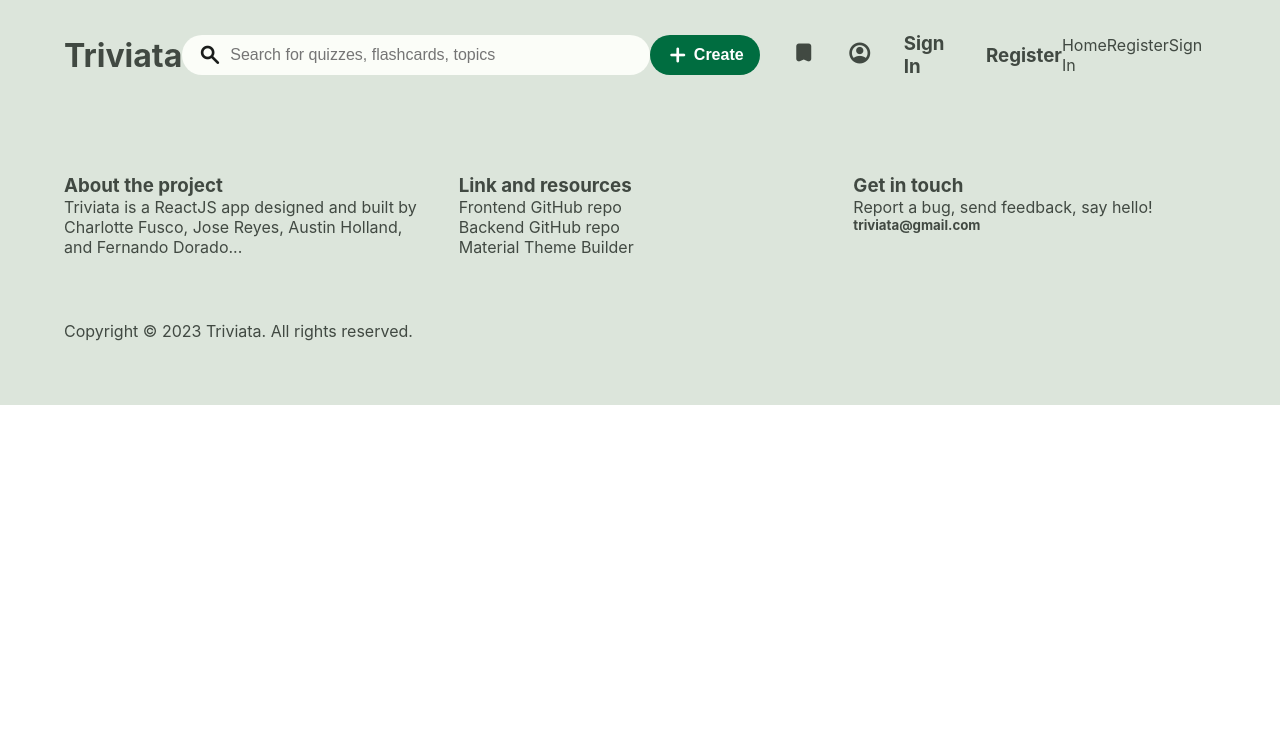
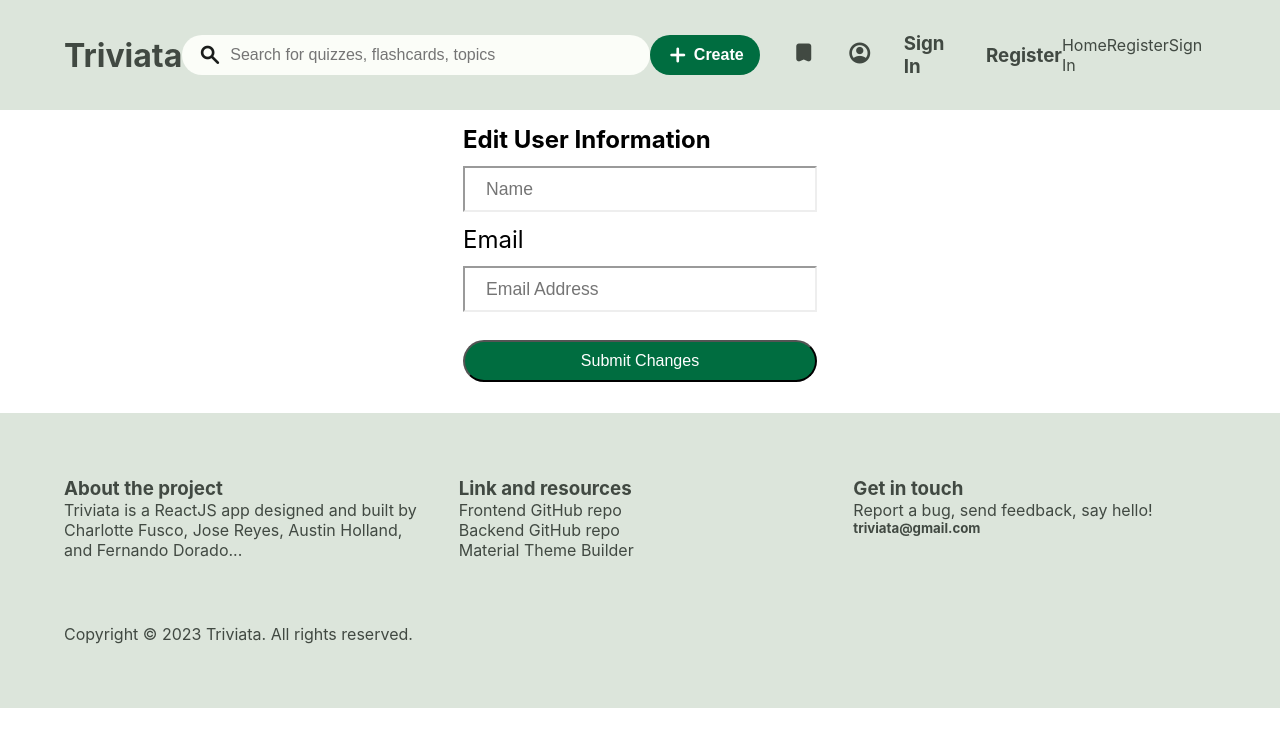
Before and after one commit to lastnameisgold/triviata_app_frontend, a React (Create React App) app in the folder triviata/: page /updateUser in a window 1280 px wide. Shown: the top 746 px of the page. Built offline with nearby package versions, Linux system fonts and the light colour scheme.

Commit message:
Working on update and delete for user CRUD. Not workingyet. Added CSS for signin, register, and UpdateUser components.

```diff
--- a/triviata/src/App.css
+++ b/triviata/src/App.css
@@ -632,3 +632,40 @@ border-bottom:3px black solid;
   cursor: pointer;
 }
 /*End of create-tiles container*/
+
+/* Sign Up, Sign In, & update forms start*/
+.signup-container, .signin-container, .update-user-container{
+  margin-left: auto;
+  margin-right: auto;
+  width: 30vw;
+  padding: 15px;
+}
+form,
+.input-wrapper {
+  margin: auto;
+  width: 100%;
+  font-size: 1.5rem;
+}
+.input-wrapper input {
+  padding: 0.6em 1.2em;
+  margin: 0.7em auto;
+  width: 100%;
+  border-color: var(--primary-bg);
+  font-size: 1.1rem;
+  outline: none;
+}
+form button {
+  margin: 1em 0;
+  color: var(--link-color-secondary);
+  align-self: center;
+  width: 100%;
+  padding: 0.6em 1.2em;
+  font-size: 1rem;
+  border-radius:  40px 40px 40px 40px;
+  background-color: var(--md-sys-color-primary);
+  color: var(--md-sys-color-on-primary);
+}
+form button:hover {
+  opacity: 0.7;
+}
+/* Sign Up & Sign In forms end*/
--- a/triviata/src/components/Main.js
+++ b/triviata/src/components/Main.js
@@ -6,6 +6,7 @@ import Bookmarks from './Bookmarks'
 import Profile from './Profile'
 import SignIn from './SignIn'
 import Register from './Register'
+import EditUser from './UpdateUser'
 // import { CheckSession } from './services/Auth'
 
 export default function Main() {
@@ -51,6 +52,12 @@ export default function Main() {
 
                 <Route path="/register" element={<Register />}/>
 
+                <Route path="/updateUser" element=
+                    {<EditUser
+                        user={user}
+                        authenticated={authenticated}/>
+                    }/>
+
             </Routes>
         </div>
     )
--- a/triviata/src/components/Profile.js
+++ b/triviata/src/components/Profile.js
@@ -18,14 +18,18 @@ export default function Profile({user, authenticated}) {
         handleUser()
     },[])
 
+    const NavigateToEdit = () => {
+        navigate('/updateUser')
+    }
+
 
     return(
-        <div>
+        <div >
             <h3>This is the Profile component</h3>
-            <div>
+            <div >
                 <h3>Name: {userProfile.name}</h3>
                 <h3>Email: {userProfile.email}</h3>
-                <button>Edit</button>
+                <button onClick={NavigateToEdit}>Edit</button>
 
             </div>
         </div>
--- a/triviata/src/components/Register.js
+++ b/triviata/src/components/Register.js
@@ -34,48 +34,50 @@ const Register = () => {
   }
 
   return (
-    <div className="signin col">
-      <div className="card-overlay centered">
+    <div className="signup-container">
+      <h3 className="input-wrapper">Sign Up</h3>
         <form className="col" onSubmit={handleSubmit}>
           <div className="input-wrapper">
-            <label htmlFor="name">Name</label>
+            <label htmlFor="name"></label>
             <input
               onChange={handleChange}
               name="name"
               type="text"
-              placeholder="John Smith"
+              placeholder="Name"
               value={formValues.name}
               required
             />
           </div>
           <div className="input-wrapper">
-            <label htmlFor="email">Email</label>
+            <label htmlFor="email"></label>
             <input
               onChange={handleChange}
               name="email"
               type="email"
-              placeholder="example@example.com"
+              placeholder="Email Address"
               value={formValues.email}
               required
             />
           </div>
 
           <div className="input-wrapper">
-            <label htmlFor="password">Password</label>
+            <label htmlFor="password"></label>
             <input
               onChange={handleChange}
               type="password"
               name="password"
+              placeholder="Password"
               value={formValues.password}
               required
             />
           </div>
           <div className="input-wrapper">
-            <label htmlFor="confirmPassword">Confirm Password</label>
+            <label htmlFor="confirmPassword"></label>
             <input
               onChange={handleChange}
               type="password"
               name="confirmPassword"
+              placeholder="Confirm Password"
               value={formValues.confirmPassword}
               required
             />
@@ -90,7 +92,6 @@ const Register = () => {
             Sign Up
           </button>
         </form>
-      </div>
     </div>
   )
 }
--- a/triviata/src/components/SignIn.js
+++ b/triviata/src/components/SignIn.js
@@ -22,26 +22,27 @@ const SignIn = (props) => {
   }
 
   return (
-    <div className="signin col">
-      <div className="card-overlay centered">
+    <div className="signin-container">
+      <h3 className="input-wrapper">Sign In</h3>
         <form className="col" onSubmit={handleSubmit}>
           <div className="input-wrapper">
-            <label htmlFor="email">Email</label>
+            <label htmlFor="email"></label>
             <input
               onChange={handleChange}
               name="email"
               type="email"
-              placeholder="example@example.com"
+              placeholder="Email Address"
               value={formValues.email}
               required
             />
           </div>
           <div className="input-wrapper">
-            <label htmlFor="password">Password</label>
+            <label htmlFor="password"></label>
             <input
               onChange={handleChange}
               type="password"
               name="password"
+              placeholder="Password"
               value={formValues.password}
               required
             />
@@ -50,7 +51,6 @@ const SignIn = (props) => {
             Sign In
           </button>
         </form>
-      </div>
     </div>
   )
 }
--- /dev/null
+++ b/triviata/src/components/UpdateUser.js
@@ -0,0 +1,64 @@
+import { useState } from 'react'
+import { UpdateUser } from '../services/UserServices'
+import { useNavigate } from 'react-router-dom'
+
+const EditUser = () => {
+
+    let navigate = useNavigate()
+
+    const [formValues, setFormValues] = useState({ name: '', email: '' })
+
+    const handleChange = (e) => {
+        setFormValues({...formValues, [e.target.name]: e.target.value})
+
+    }
+
+    const handleSubmit = async (e) => {
+        e.preventDefault()
+        const payload = await UpdateUser({
+            name: formValues.name,
+            email: formValues.email,
+          })
+        setFormValues({name: '', password: ''})
+        navigate('/profile')
+    }
+
+
+    return (
+        <div className='update-user-container'>
+            <h3 className="input-wrapper">Edit User Information</h3>
+            <form onSubmit={handleSubmit}>
+                <div className="input-wrapper">
+                    <label htmlFor="name"></label>
+                    <input
+                        onChange={handleChange}
+                        name="name"
+                        type="text"
+                        placeholder="Name"
+                        value={formValues.name}
+                        required
+                    />
+                </div>
+                <div className="input-wrapper">
+                    <label htmlFor="email">Email</label>
+                    <input
+                        onChange={handleChange}
+                        name="email"
+                        type="email"
+                        placeholder="Email Address"
+                        value={formValues.email}
+                        required
+                    />
+                </div>
+                <button>Submit Changes</button>
+
+            </form>
+        </div>
+
+    )
+
+
+
+}
+
+export default EditUser
--- a/triviata/src/services/UserServices.js
+++ b/triviata/src/services/UserServices.js
@@ -3,7 +3,19 @@ import Client from './api'
 
 export const GetUsers = async () => {
   try {
-    const res = await Client.get('/api/users/view/austin@fake.com')
+    // usaing '/api/users/baby1@fake.com' for my testing purposes
+    const res = await Client.get('/api/users/view')
+    return res.data
+  } catch (error) {
+    throw error
+  }
+
+}
+
+export const UpdateUser = async () => {
+  try{
+    // usaing '/api/users/baby1@fake.com' for my testing purposes
+    const res = await Client.put('/api/users/:email')
     return res.data
   } catch (error) {
     throw error
```
